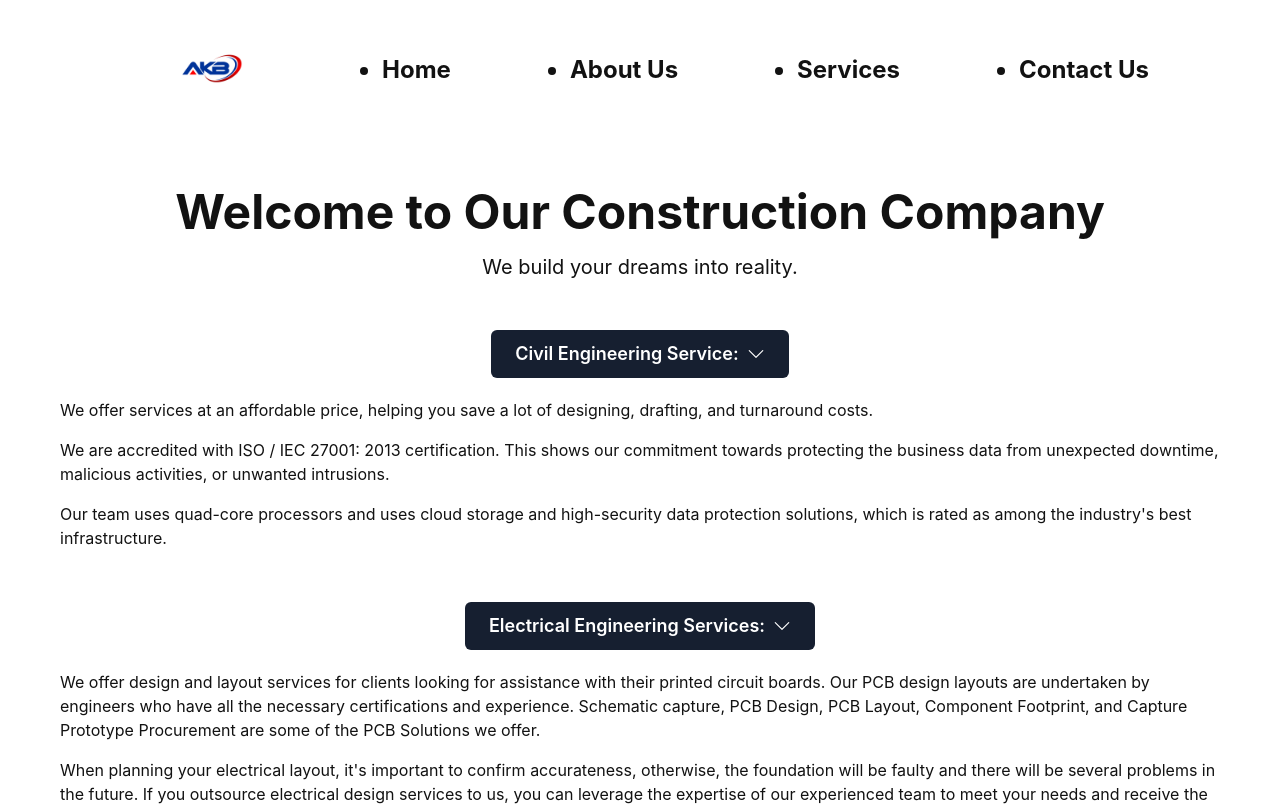
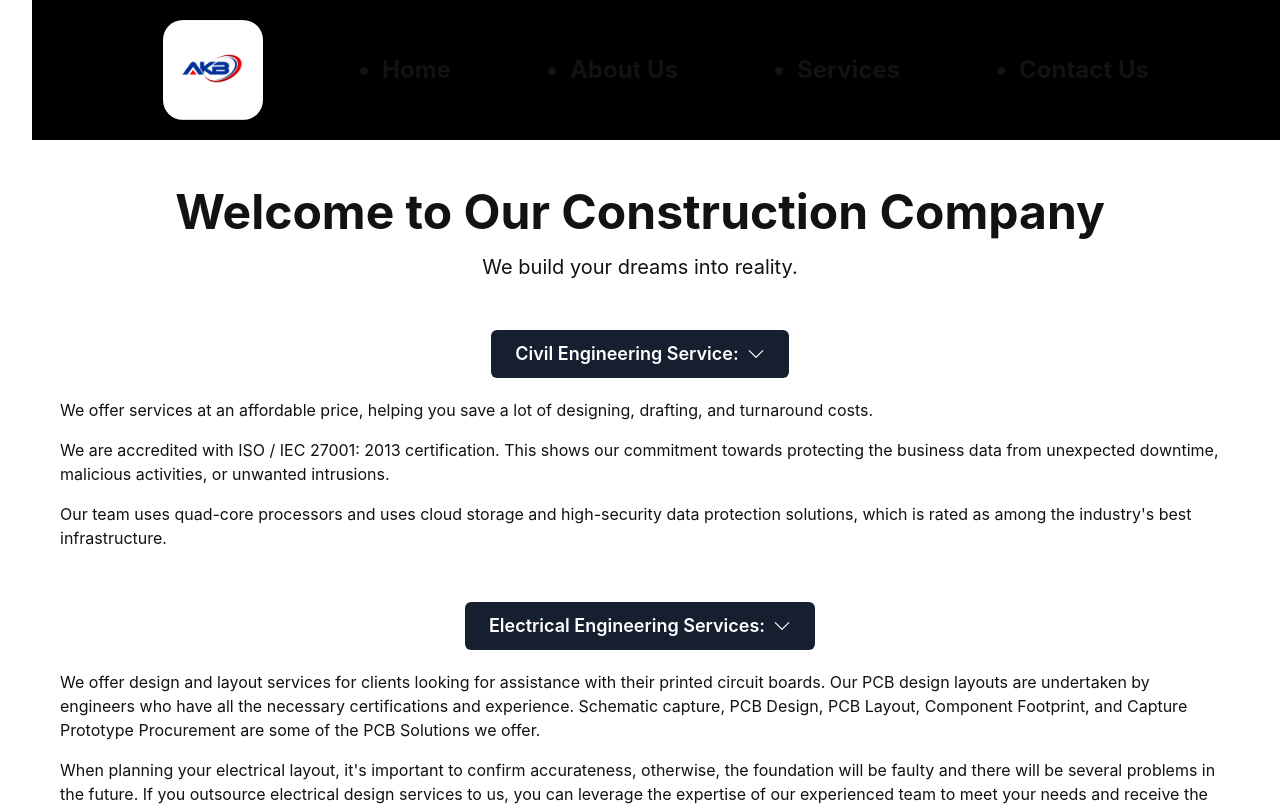
Before and after one commit to bazaiaimal/construction-app, a React (Vite) app: page / in a window 1280 px wide. Shown: the top 806 px of the page. Built offline with nearby package versions, Linux system fonts and the light colour scheme.

Commit message:
nav dark

```diff
--- a/src/websiteComponents/NavBar.tsx
+++ b/src/websiteComponents/NavBar.tsx
@@ -289,7 +289,7 @@ function NavBar() {
     <header>
       <nav>
         <ul>
-          <HStack padding={5} justifyContent="space-evenly">
+          <HStack padding={5} justifyContent="space-evenly" bg="black">
             <a href="/logo">
               <Image
                 src={Logo}
```
